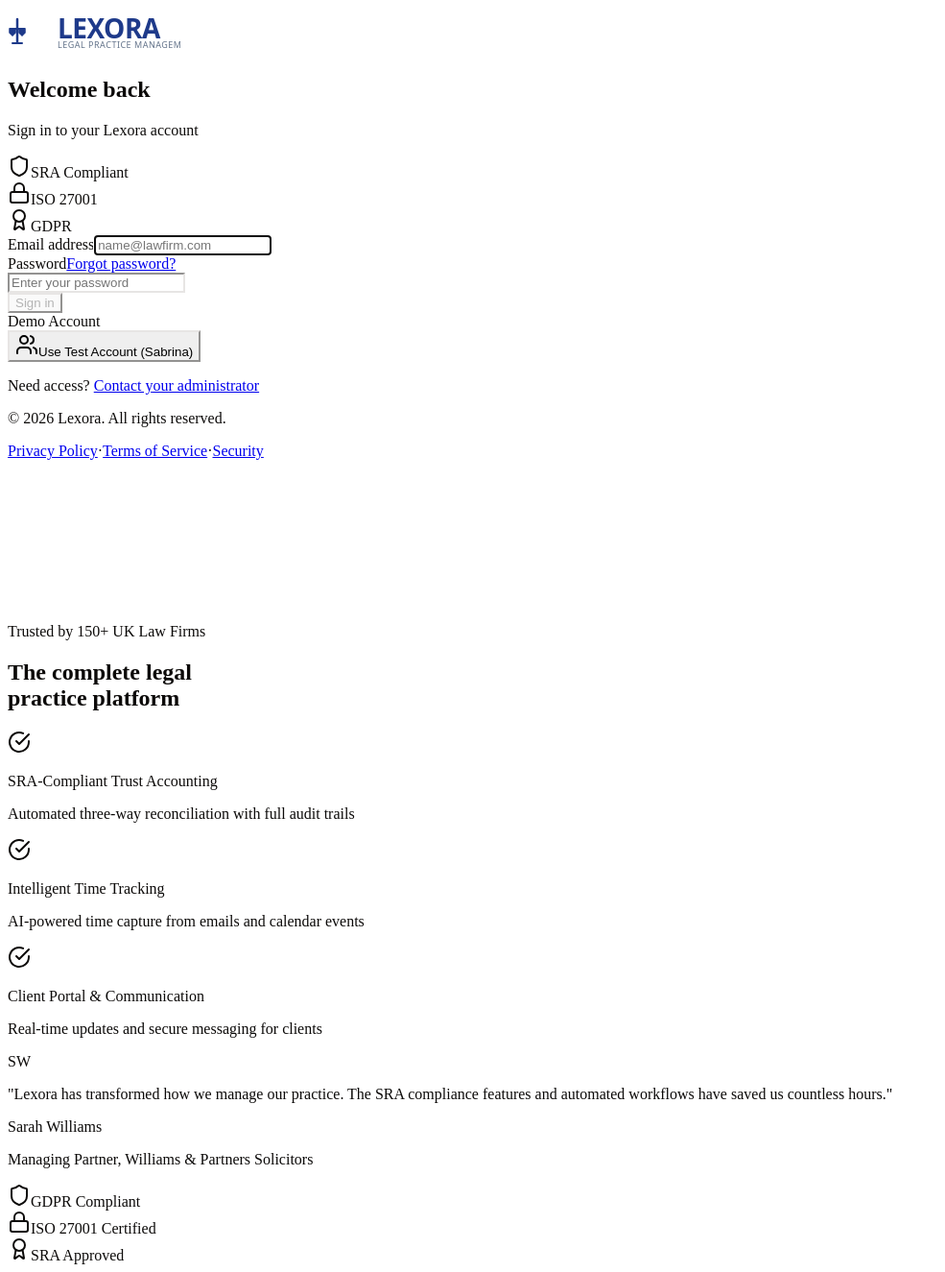
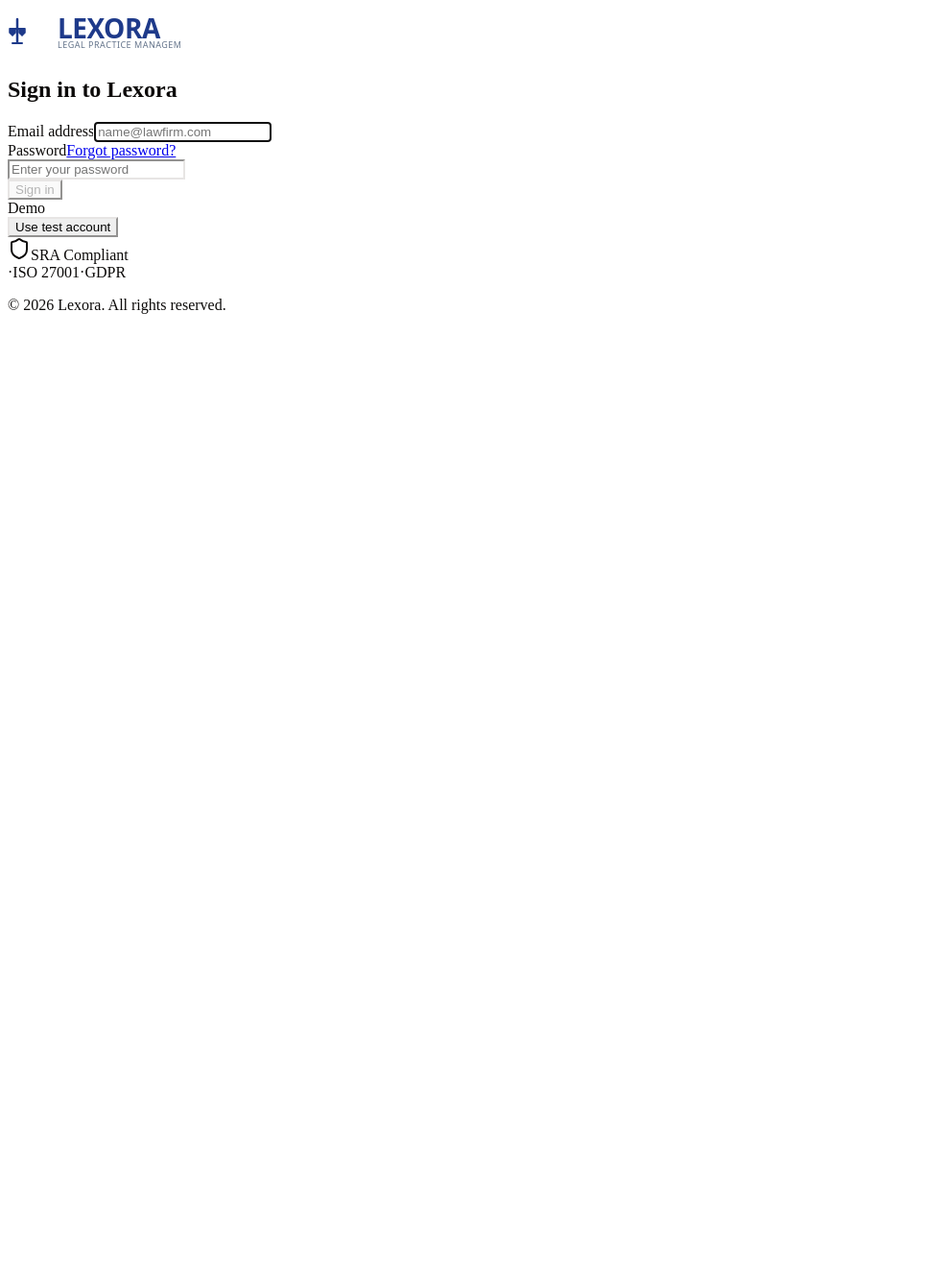
Before and after one commit to AccountScope/lexora-crm, a Next.js app: page /login in a window 1280 px wide. Shown: the whole page at 96% size, without its empty margins (0-985 px from the left). After the commit the page ends 800 px from the top, so only its background shows below. Built offline with nearby package versions, Linux system fonts and the light colour scheme.

Commit message:
Simplify login page - clean, minimal, professional. Logo + form + demo button only.

```diff
--- a/app/(auth)/login/page.tsx
+++ b/app/(auth)/login/page.tsx
@@ -3,12 +3,11 @@
 import { useState } from "react";
 import { useRouter, useSearchParams } from "next/navigation";
 import Link from "next/link";
-import Image from "next/image";
 import { Button } from "@/components/ui/button";
 import { Input } from "@/components/ui/input";
 import { Label } from "@/components/ui/label";
 import { Alert, AlertDescription } from "@/components/ui/alert";
-import { Loader2, Shield, Lock, CheckCircle, Award, Users } from "lucide-react";
+import { Loader2, Shield } from "lucide-react";
 
 export default function LoginPage() {
   const router = useRouter();
@@ -58,43 +57,22 @@
   };
 
   return (
-    <div className="min-h-screen flex bg-gradient-to-br from-slate-50 via-white to-blue-50">
-      {/* Left side - Login form */}
-      <div className="flex-1 flex flex-col justify-center px-4 sm:px-6 lg:px-20 xl:px-24">
-        <div className="mx-auto w-full max-w-md">
+    <div className="min-h-screen flex items-center justify-center bg-gray-50 px-4">
+      <div className="w-full max-w-md">
         {/* Logo */}
-          <div className="mb-10">
+        <div className="text-center mb-8">
           <img
             src="/logo.svg"
             alt="Lexora"
-              className="h-12 mb-6"
+            className="h-10 mx-auto mb-6"
           />
-            <h2 className="text-3xl font-bold text-gray-900 tracking-tight">
-              Welcome back
+          <h2 className="text-2xl font-bold text-gray-900">
+            Sign in to Lexora
           </h2>
-            <p className="mt-2 text-base text-gray-600">
-              Sign in to your Lexora account
-            </p>
         </div>
 
-          {/* Trust badges */}
-          <div className="mb-8 flex items-center gap-6 pb-6 border-b border-gray-200">
-            <div className="flex items-center gap-2 text-sm">
-              <Shield className="w-4 h-4 text-blue-900" />
-              <span className="font-medium text-gray-700">SRA Compliant</span>
-            </div>
-            <div className="flex items-center gap-2 text-sm">
-              <Lock className="w-4 h-4 text-blue-900" />
-              <span className="font-medium text-gray-700">ISO 27001</span>
-            </div>
-            <div className="flex items-center gap-2 text-sm">
-              <Award className="w-4 h-4 text-blue-900" />
-              <span className="font-medium text-gray-700">GDPR</span>
-            </div>
-          </div>
-
-          {/* Login form */}
-          <div className="bg-white border border-gray-200 rounded-xl shadow-sm p-8">
+        {/* Login card */}
+        <div className="bg-white rounded-lg shadow-sm border border-gray-200 p-8">
           <form onSubmit={handleSubmit} className="space-y-5">
             {error && (
               <Alert variant="destructive" className="border-red-200 bg-red-50">
@@ -103,7 +81,7 @@
             )}
 
             <div>
-                <Label htmlFor="email" className="block text-sm font-semibold text-gray-900 mb-2">
+              <Label htmlFor="email" className="block text-sm font-medium text-gray-700 mb-2">
                 Email address
               </Label>
               <Input
@@ -116,18 +94,18 @@
                 disabled={loading}
                 autoComplete="email"
                 autoFocus
-                  className="h-12 border-gray-300 focus:border-blue-900 focus:ring-2 focus:ring-blue-900/20 text-base"
+                className="h-11"
               />
             </div>
 
             <div>
               <div className="flex items-center justify-between mb-2">
-                  <Label htmlFor="password" className="block text-sm font-semibold text-gray-900">
+                <Label htmlFor="password" className="block text-sm font-medium text-gray-700">
                   Password
                 </Label>
                 <Link
                   href="/forgot-password"
-                    className="text-sm font-semibold text-blue-900 hover:text-blue-700 transition-colors"
+                  className="text-sm font-medium text-blue-900 hover:text-blue-700"
                 >
                   Forgot password?
                 </Link>
@@ -141,18 +119,18 @@
                 required
                 disabled={loading}
                 autoComplete="current-password"
-                  className="h-12 border-gray-300 focus:border-blue-900 focus:ring-2 focus:ring-blue-900/20 text-base"
+                className="h-11"
               />
             </div>
 
             <Button
               type="submit"
-                className="w-full h-12 bg-blue-900 hover:bg-blue-800 text-white font-semibold text-base shadow-lg shadow-blue-900/20 transition-all hover:shadow-xl hover:shadow-blue-900/30"
+              className="w-full h-11 bg-blue-900 hover:bg-blue-800 text-white font-medium"
               disabled={loading || !email || !password}
             >
               {loading ? (
                 <>
-                    <Loader2 className="mr-2 h-5 w-5 animate-spin" />
+                  <Loader2 className="mr-2 h-4 w-4 animate-spin" />
                   Signing in...
                 </>
               ) : (
@@ -160,155 +138,46 @@
               )}
             </Button>
 
-              <div className="relative my-6">
+            <div className="relative my-5">
               <div className="absolute inset-0 flex items-center">
                 <div className="w-full border-t border-gray-200"></div>
               </div>
               <div className="relative flex justify-center text-xs">
-                  <span className="px-3 bg-white text-gray-500 font-medium uppercase tracking-wide">
-                    Demo Account
-                  </span>
+                <span className="px-2 bg-white text-gray-500">Demo</span>
               </div>
             </div>
 
             <Button
               type="button"
               variant="outline"
-                className="w-full h-12 border-2 border-gray-300 text-gray-700 font-semibold hover:bg-gray-50 hover:border-gray-400 transition-all"
+              className="w-full h-11 border-gray-300 text-gray-700 hover:bg-gray-50"
               onClick={() => {
                 setEmail('sabrina@test.com');
                 setPassword('TestPassword123!');
               }}
               disabled={loading}
             >
-                <Users className="mr-2 h-5 w-5" />
-                Use Test Account (Sabrina)
+              Use test account
             </Button>
           </form>
+        </div>
 
-            <p className="mt-6 text-sm text-gray-600 text-center">
-              Need access?{" "}
-              <Link href="/contact" className="font-semibold text-blue-900 hover:text-blue-700 transition-colors">
-                Contact your administrator
-              </Link>
-            </p>
+        {/* Trust badges */}
+        <div className="mt-6 flex items-center justify-center gap-6 text-xs text-gray-500">
+          <div className="flex items-center gap-1.5">
+            <Shield className="w-3.5 h-3.5" />
+            <span>SRA Compliant</span>
+          </div>
+          <span>·</span>
+          <span>ISO 27001</span>
+          <span>·</span>
+          <span>GDPR</span>
         </div>
 
         {/* Footer */}
-          <div className="mt-8 text-center text-xs text-gray-500">
-            <p>© 2026 Lexora. All rights reserved.</p>
-            <p className="mt-2 space-x-3">
-              <Link href="/privacy" className="hover:text-gray-700 underline transition-colors">Privacy Policy</Link>
-              <span>·</span>
-              <Link href="/terms" className="hover:text-gray-700 underline transition-colors">Terms of Service</Link>
-              <span>·</span>
-              <Link href="/security" className="hover:text-gray-700 underline transition-colors">Security</Link>
+        <p className="mt-6 text-center text-xs text-gray-500">
+          © 2026 Lexora. All rights reserved.
         </p>
-          </div>
-        </div>
-      </div>
-
-      {/* Right side - Professional hero section */}
-      <div className="hidden lg:flex lg:w-2/5 bg-gradient-to-br from-slate-900 via-blue-900 to-slate-900 flex-col justify-between p-12 text-white relative overflow-hidden">
-        {/* Subtle pattern overlay */}
-        <div className="absolute inset-0 opacity-10">
-          <svg width="100%" height="100%">
-            <pattern id="dots" x="0" y="0" width="40" height="40" patternUnits="userSpaceOnUse">
-              <circle cx="20" cy="20" r="1.5" fill="white"/>
-            </pattern>
-            <rect width="100%" height="100%" fill="url(#dots)"/>
-          </svg>
-        </div>
-
-        <div className="relative z-10">
-          <div className="inline-flex items-center gap-2 px-4 py-2 bg-white/10 backdrop-blur-sm rounded-full mb-8">
-            <div className="w-2 h-2 bg-green-400 rounded-full animate-pulse"></div>
-            <span className="text-sm font-semibold">Trusted by 150+ UK Law Firms</span>
-          </div>
-
-          <h2 className="text-4xl font-bold mb-6 leading-tight">
-            The complete legal<br />practice platform
-          </h2>
-
-          <div className="space-y-6 mt-12">
-            <div className="flex items-start space-x-4 group">
-              <div className="flex-shrink-0 mt-1">
-                <div className="w-10 h-10 rounded-lg bg-blue-500/20 flex items-center justify-center group-hover:bg-blue-500/30 transition-colors">
-                  <CheckCircle className="h-5 w-5 text-blue-300" />
-                </div>
-              </div>
-              <div>
-                <p className="font-semibold text-lg mb-1">SRA-Compliant Trust Accounting</p>
-                <p className="text-sm text-blue-100">
-                  Automated three-way reconciliation with full audit trails
-                </p>
-              </div>
-            </div>
-
-            <div className="flex items-start space-x-4 group">
-              <div className="flex-shrink-0 mt-1">
-                <div className="w-10 h-10 rounded-lg bg-blue-500/20 flex items-center justify-center group-hover:bg-blue-500/30 transition-colors">
-                  <CheckCircle className="h-5 w-5 text-blue-300" />
-                </div>
-              </div>
-              <div>
-                <p className="font-semibold text-lg mb-1">Intelligent Time Tracking</p>
-                <p className="text-sm text-blue-100">
-                  AI-powered time capture from emails and calendar events
-                </p>
-              </div>
-            </div>
-
-            <div className="flex items-start space-x-4 group">
-              <div className="flex-shrink-0 mt-1">
-                <div className="w-10 h-10 rounded-lg bg-blue-500/20 flex items-center justify-center group-hover:bg-blue-500/30 transition-colors">
-                  <CheckCircle className="h-5 w-5 text-blue-300" />
-                </div>
-              </div>
-              <div>
-                <p className="font-semibold text-lg mb-1">Client Portal & Communication</p>
-                <p className="text-sm text-blue-100">
-                  Real-time updates and secure messaging for clients
-                </p>
-              </div>
-            </div>
-          </div>
-
-          <div className="mt-16 pt-8 border-t border-white/20">
-            <div className="flex items-start space-x-4">
-              <div className="flex-shrink-0">
-                <div className="w-12 h-12 rounded-full bg-gradient-to-br from-blue-400 to-blue-600 flex items-center justify-center text-lg font-bold">
-                  SW
-                </div>
-              </div>
-              <div>
-                <p className="text-base italic leading-relaxed mb-3">
-                  "Lexora has transformed how we manage our practice. The SRA compliance features
-                  and automated workflows have saved us countless hours."
-                </p>
-                <p className="text-sm font-semibold">Sarah Williams</p>
-                <p className="text-xs text-blue-200">Managing Partner, Williams & Partners Solicitors</p>
-              </div>
-            </div>
-          </div>
-        </div>
-
-        <div className="relative z-10 flex items-center justify-between text-xs text-blue-200">
-          <div className="flex items-center space-x-6">
-            <div className="flex items-center space-x-2">
-              <Shield className="h-4 w-4" />
-              <span>GDPR Compliant</span>
-            </div>
-            <div className="flex items-center space-x-2">
-              <Lock className="h-4 w-4" />
-              <span>ISO 27001 Certified</span>
-            </div>
-            <div className="flex items-center space-x-2">
-              <Award className="h-4 w-4" />
-              <span>SRA Approved</span>
-            </div>
-          </div>
-        </div>
       </div>
     </div>
   );
```
Lines whose indentation alone changed are shown as unchanged.
